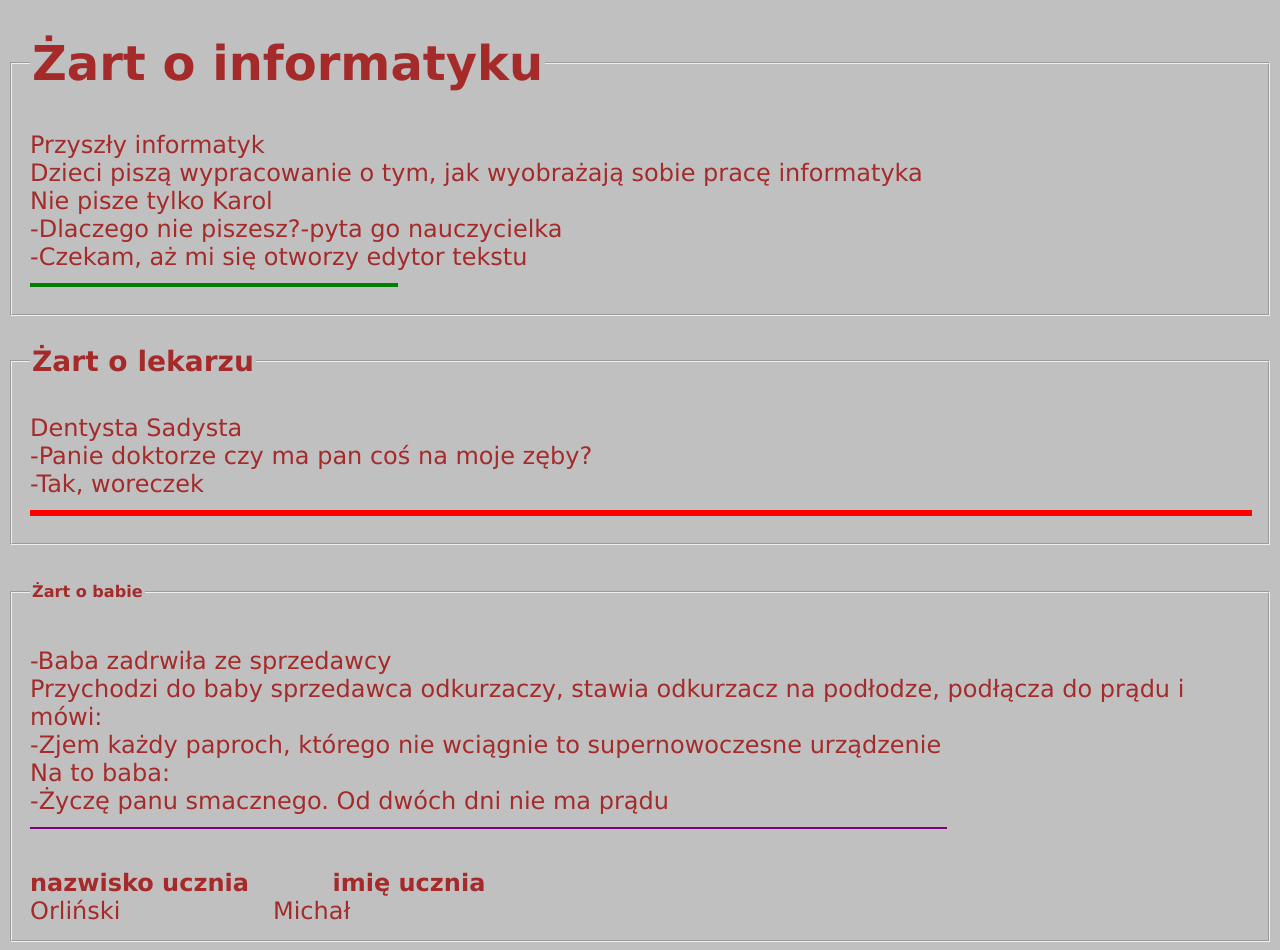
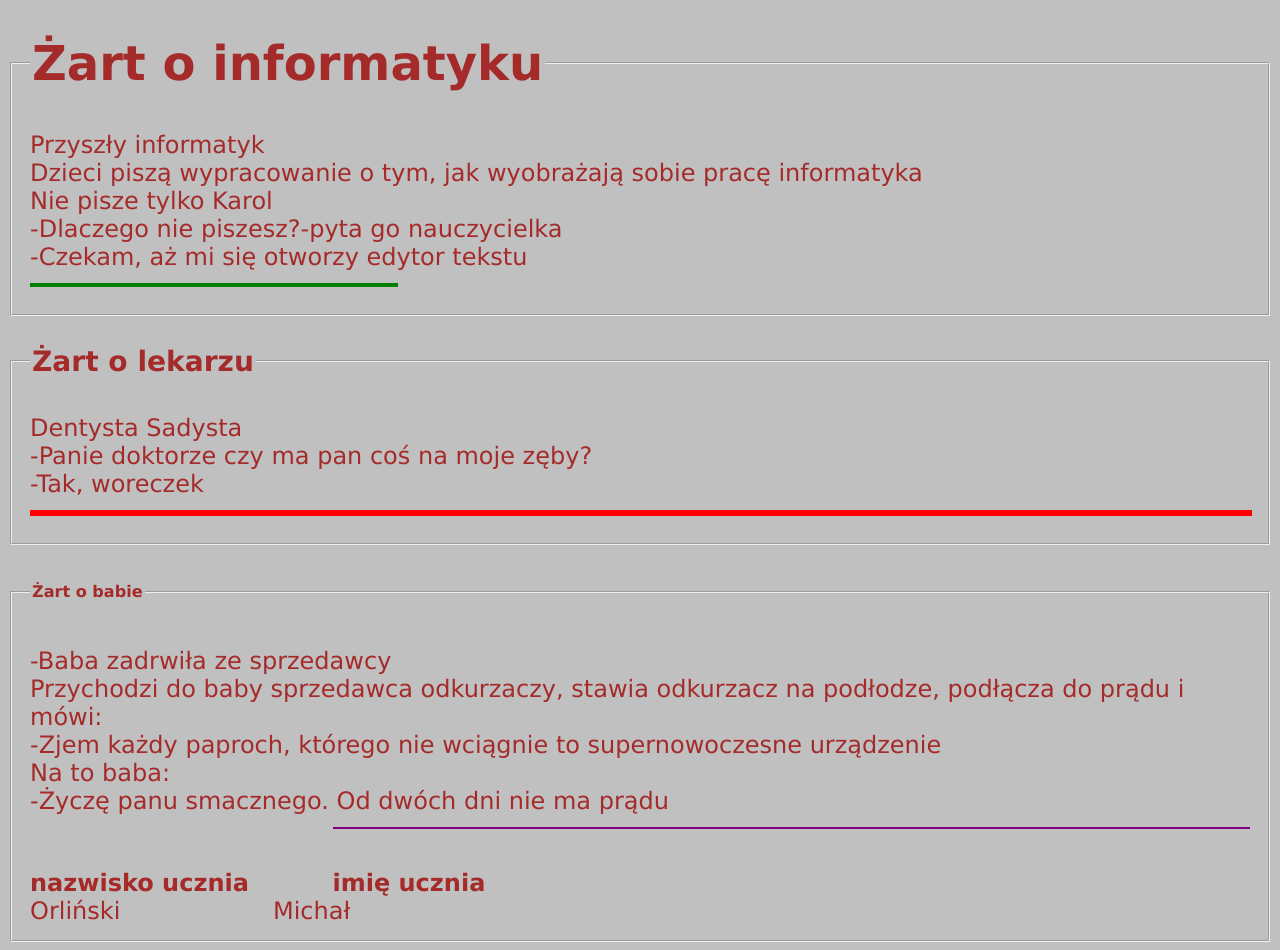
Before and after one commit to Halopolicj/1stronaInternetowa, a plain HTML site: page index.html in a window 1280 px wide. Shown: the part 2249-3199 px from the top of the page. Drawn offline with Linux system fonts and the light colour scheme.

Commit message:
Update index.html

```diff
--- a/index.html
+++ b/index.html
@@ -64,10 +64,11 @@
 	-Zjem każdy paproch, którego nie wciągnie to supernowoczesne urządzenie<br>
 	Na to baba:<br>
 	-Życzę panu smacznego. Od dwóch dni nie ma prądu<br>
-	<hr Size=2 width=75% align=left color=purple>
+	<hr Size=2 width=75% align=right color=purple>
 	<br>
 	<b>nazwisko ucznia&nbsp;&nbsp;&nbsp;&nbsp;&nbsp;&nbsp;&nbsp;&nbsp;&nbsp;&nbsp;imię ucznia</b><br>
 	Orliński&nbsp;&nbsp;&nbsp;&nbsp;&nbsp;&nbsp;&nbsp;&nbsp;&nbsp;&nbsp;&nbsp;&nbsp;&nbsp;&nbsp;&nbsp;&nbsp;&nbsp;&nbsp;&nbsp;&nbsp;Michał<br>
+
 </FIELDSET>
           </body>
   </html>
```
